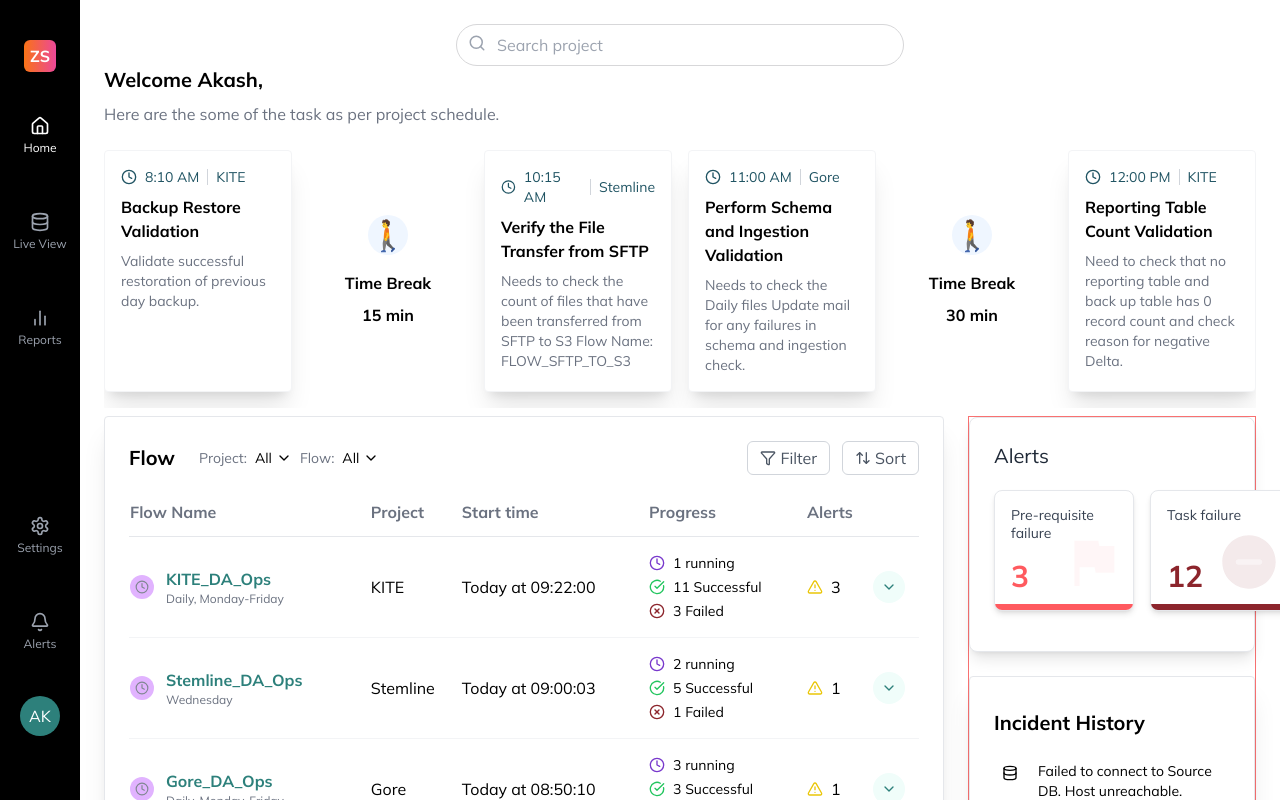
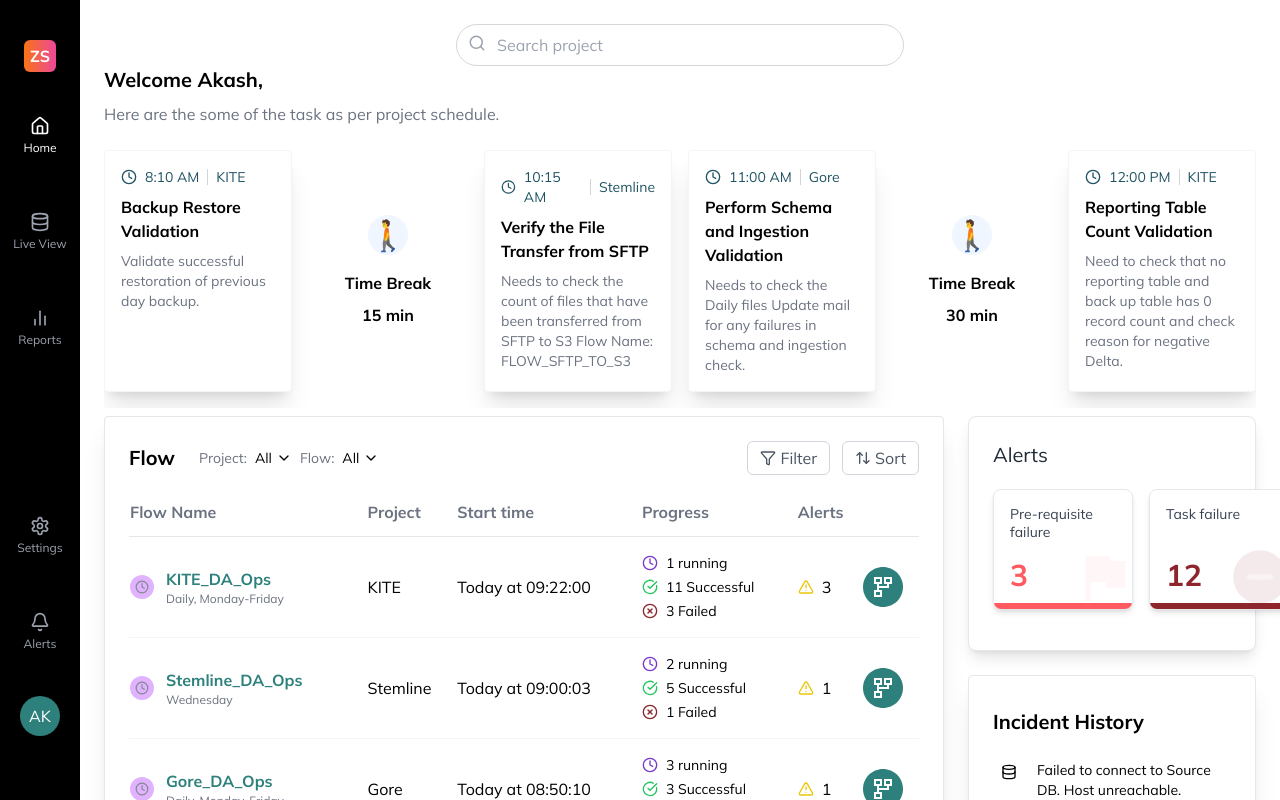
Before and after one commit to ashutoshzxc01ofc/demo-repo, a React (Vite) app: page / in a window 1280 px wide. Built offline with nearby package versions, Linux system fonts and the light colour scheme.

Commit message:
Update App.jsx

```diff
--- a/src/App.jsx
+++ b/src/App.jsx
@@ -85,7 +85,7 @@ function MainContent() {
           <div className="flex-1 w-3/4">
             <FlowTableSection />
           </div>
-          <div className="w-1/4 border border-red-500">
+          <div className="w-1/4">
             <RightSidebar />
           </div>
         </div>
@@ -367,6 +367,42 @@ function FlowTable() {
   );
 }
 
+const CustomTableIcon = () => (
+  <svg
+    width="40" // Fixed width
+    height="40" // Fixed height
+    viewBox="0 0 40 40"
+    fill="none" // Root SVG has no fill
+    xmlns="http://www.w3.org/2000/svg"
+  >
+    {/* Background Circle with fixed color */}
+    <path
+      d="M0 20C0 8.95431 8.95431 0 20 0V0C31.0457 0 40 8.95431 40 20V20C40 31.0457 31.0457 40 20 40V40C8.95431 40 0 31.0457 0 20V20Z"
+      fill="#2D807B" // Fixed fill color
+    />
+    {/* Mask Definition */}
+    <mask
+      id="mask0_5084_12734_simple" // Added _simple to avoid potential ID conflicts if used alongside the other version
+      style={{ maskType: 'alpha' }} // JSX style syntax
+      maskUnits="userSpaceOnUse"
+      x="8"
+      y="8"
+      width="24"
+      height="24"
+    >
+      <rect x="8" y="32" width="24" height="24" transform="rotate(-90 8 32)" fill="#D9D9D9" />
+    </mask>
+    {/* Group using the mask */}
+    <g mask="url(#mask0_5084_12734_simple)"> {/* Reference the unique mask ID */}
+      {/* Inner Shape (Icon Detail) with fixed color */}
+      <path
+        d="M29 17L26 17L26 21L16 21L16 23L19 23L19 30L11 30L11 23L14 23L14 17L11 17L11 10L19 10L19 17L16 17L16 19L24 19L24 17L21 17L21 10L29 10L29 17ZM17 15L17 12L13 12L13 15L17 15ZM27 15L27 12L23 12L23 15L27 15ZM17 28L17 25L13 25L13 28L17 28Z"
+        fill="white" // Fixed fill color
+      />
+    </g>
+  </svg>
+);
+
 function FlowTableRow({ name, schedule, project, startTime, status, alerts }) {
   return (
     <tr className="border-b border-gray-100 ">
@@ -392,9 +428,10 @@ function FlowTableRow({ name, schedule, project, startTime, status, alerts }) {
       </td>
       <td className="py-4">{alerts > 0 && <AlertBadge count={alerts} />}</td>
       <td className="py-4">
-        <div className="flex items-center justify-center w-8 h-8 rounded-full bg-teal-50 text-brand-primary-main font-bold">
+        <CustomTableIcon></CustomTableIcon>
+        {/* <div className="flex items-center justify-center w-8 h-8 rounded-full bg-teal-50 text-brand-primary-main font-bold">
           <ChevronDown size={16} />
-        </div>
+        </div> */}
       </td>
     </tr>
   );
@@ -562,7 +599,7 @@ function AlertSummaryCard({ label, count, color, IconComponent }) {
   return (
     <div className="relative flex-1 bg-white rounded-lg shadow-md border border-gray-200 overflow-hidden p-4 min-w-[140px]">
       {/* Background Icon */}
-      <div className={`absolute bottom-4 right-2 opacity-50 ${styles.icon} pointer-events-none`}>
+      <div className={`absolute bottom-0 -right-1 opacity-50 ${styles.icon} pointer-events-none`}>
          <IconComponent />
       </div>
 
@@ -648,8 +685,8 @@ function IncidentHistory() {
   ];
 
   return (
-    <div className="bg-surface-surface-dark rounded-radius-xsmall p-6 shadow-xl border">
-      <h2 className="text-xl font-bold-ds mt-2 mb-4">Incident History</h2>
+    <div className="bg-surface-surface-dark font-mulish rounded-radius-xsmall p-6 shadow-xl border">
+      <h2 className="text-xl font-mulish font-bold-ds mt-2 mb-4">Incident History</h2>
       <div className="space-y-4">
         {incidents.map((incident, index) => (
           <IncidentCard
```
